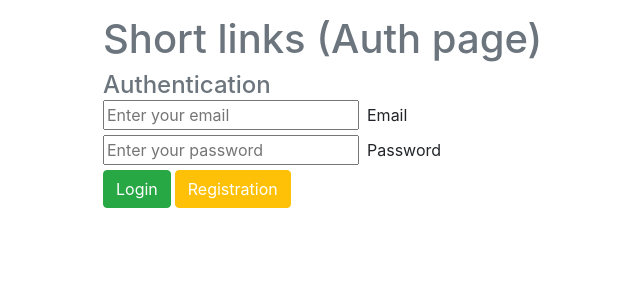
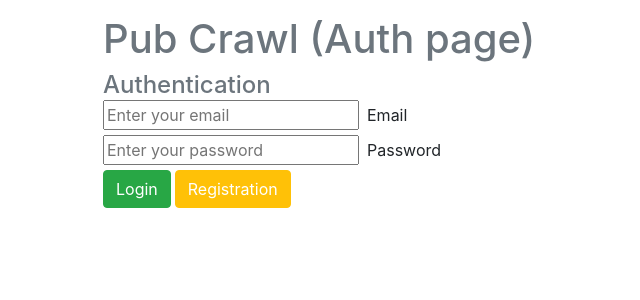
Before and after one commit to kleimenov/pubCrawl, a React (Create React App) app in the folder client/: page /detail/1 in a window 1280 px wide. Shown: the top 300 px of the page, without its empty margins (152-792 px from the left). Built offline with nearby package versions, Linux system fonts and the light colour scheme.

Commit message:
start working at routes.js file

```diff
--- a/client/src/pages/AuthPage.js
+++ b/client/src/pages/AuthPage.js
@@ -4,7 +4,7 @@ export const AuthPage = () => {
   return (
     <div>
       <div>
-        <h1 className="text-secondary">Short links (Auth page)</h1>
+        <h1 className="text-secondary">Pub Crawl (Auth page)</h1>
         <div className="flex column">
           <span className="h4 text-secondary">Authentication</span>
           <div>
```
